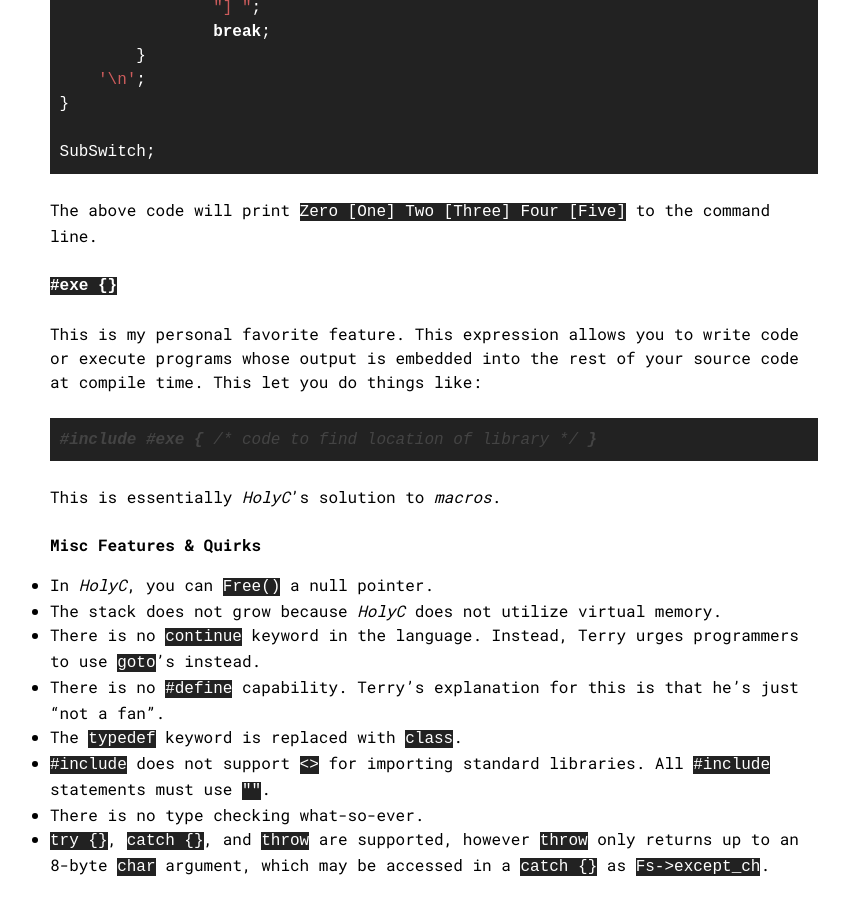
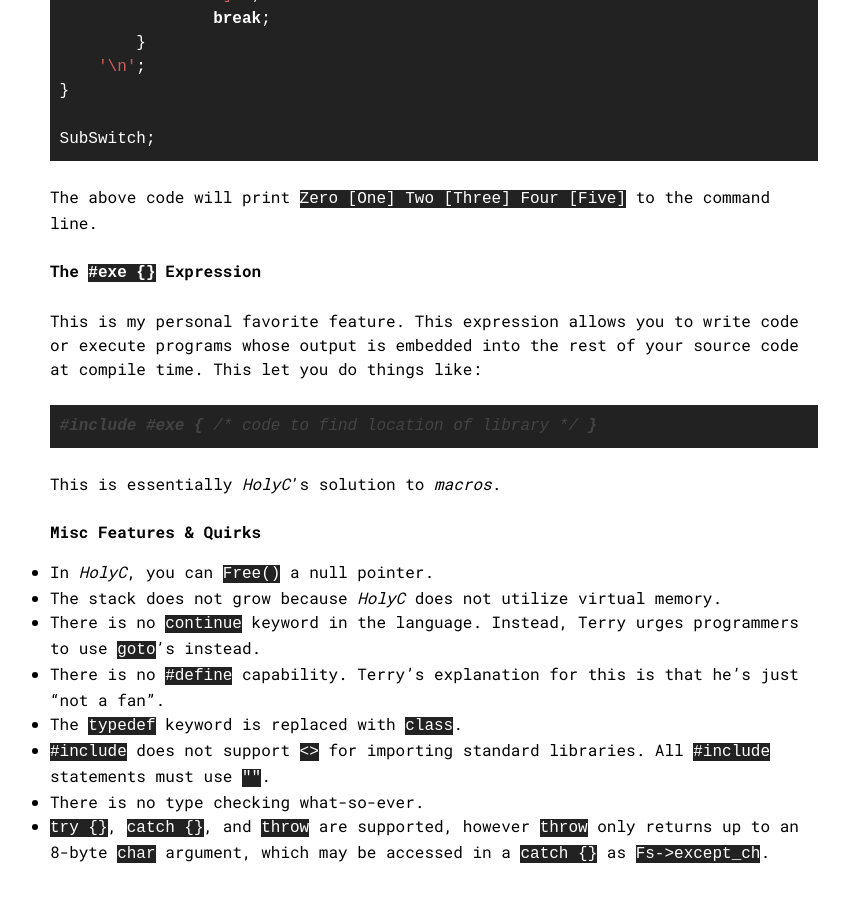
Before and after one commit to HarrisonTotty/harrisontotty.github.io, a Jekyll site: the page built from _posts/2019-03-15-a-lang-design-analysis-of-holyc.md, in a window 1280 px wide and 900 px high, scrolled down 4422 px. Shown: the whole window, without its empty margins (206-1055 px from the left). Built offline with Jekyll 4.4.1, drawn with Linux system fonts in a browser that asks for light colours.

Commit message:
Updated post

````diff
--- a/_posts/2019-03-15-a-lang-design-analysis-of-holyc.md
+++ b/_posts/2019-03-15-a-lang-design-analysis-of-holyc.md
@@ -11,7 +11,7 @@
 
 This article won't cover the assembly layer of TempleOS, but the above is interesting nonetheless.
 
-## Numeric Types in HolyC
+# Numeric Types in HolyC
 
 _HolyC_ allows the following numeric types: `U0`, `I8`, `U8`, `I16`, `U16`, `I32`, `U32`, `I64`, `U64`, and `F64`. As you probably would guess, a `U` vs `I` prefix denotes a signed/unsigned integer/float and the numerical value represents the number of bits associated with the type. The two most interesting types are `U0` and `F64`.
 
@@ -44,7 +44,7 @@
 }
 ```
 
-## Functions
+# Functions
 
 Functions are where you start to see some of the more drastic differences. For starters, functions that are invoked without arguments (or without overriding any default arguments) may be syntactically shortened to just the function name followed by a semicolon.
 
@@ -99,7 +99,7 @@
 
 Finally, _HolyC_ does _not_ have a required `Main()` function. Expressions outside of functions are simply evaluated from top to bottom in source. This also allows the programming language to act like a shell, and in-fact _is_ the shell of TempleOS.
 
-## Switch Statements
+# Switch Statements
 
 Terry explained multiple times how switch statements are the most powerful constructs in _HolyC_. In the language, switch statements always utilize jump tables in assembly (and thus the documentation mentions to not use them in cases with large/sparse value ranges). The ones in _HolyC_ offer quite a range of convenience improvements over their _C_ counterparts. For starters, _HolyC_ offers experienced programmers an _unchecked variant_ of the switch expression, denoted via `switch [foo]` instead of `switch (foo)`. In addition, the language also has implicit case values and even case ranges!
 
@@ -152,7 +152,7 @@
 
 The above code will print `Zero [One] Two [Three] Four [Five]` to the command line.
 
-## `#exe {}`
+# The `#exe {}` Expression
 
 This is my personal favorite feature. This expression allows you to write code or execute programs whose output is embedded into the rest of your source code at compile time. This let you do things like:
 
@@ -162,7 +162,7 @@
 
 This is essentially _HolyC_'s solution to _macros_.
 
-## Misc Features & Quirks
+# Misc Features & Quirks
 
 * In _HolyC_, you can `Free()` a null pointer.
 * The stack does not grow because _HolyC_ does not utilize virtual memory.
````
